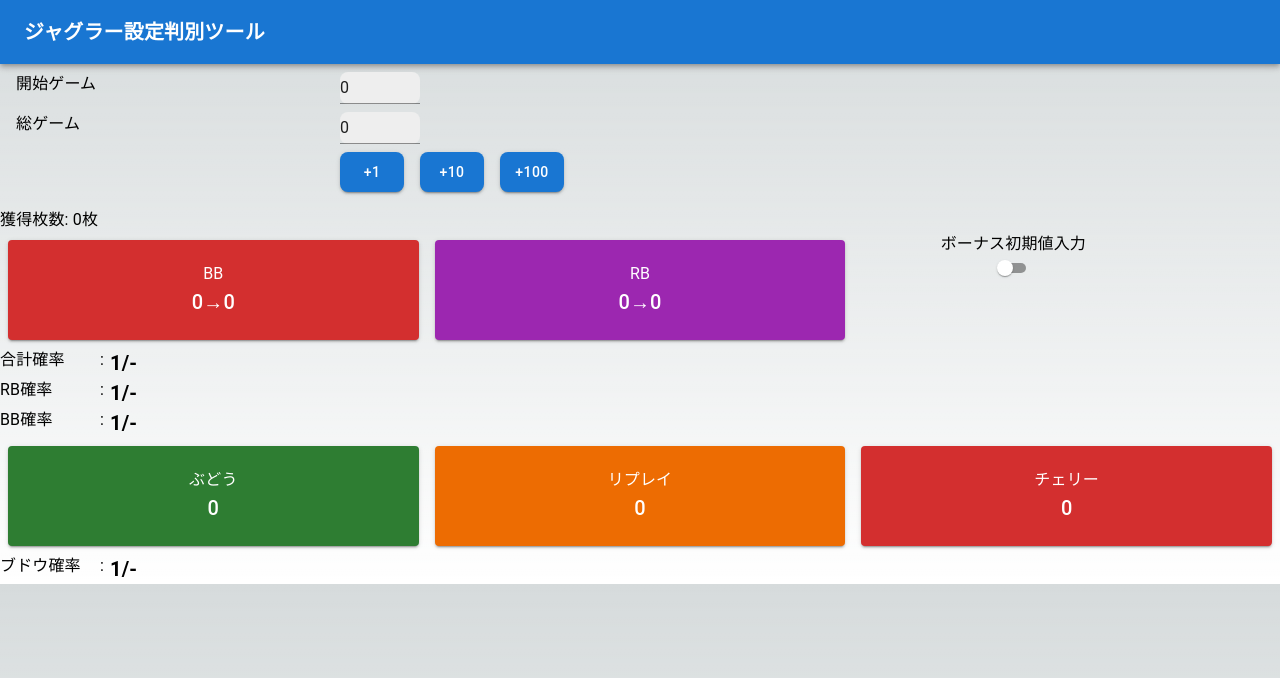
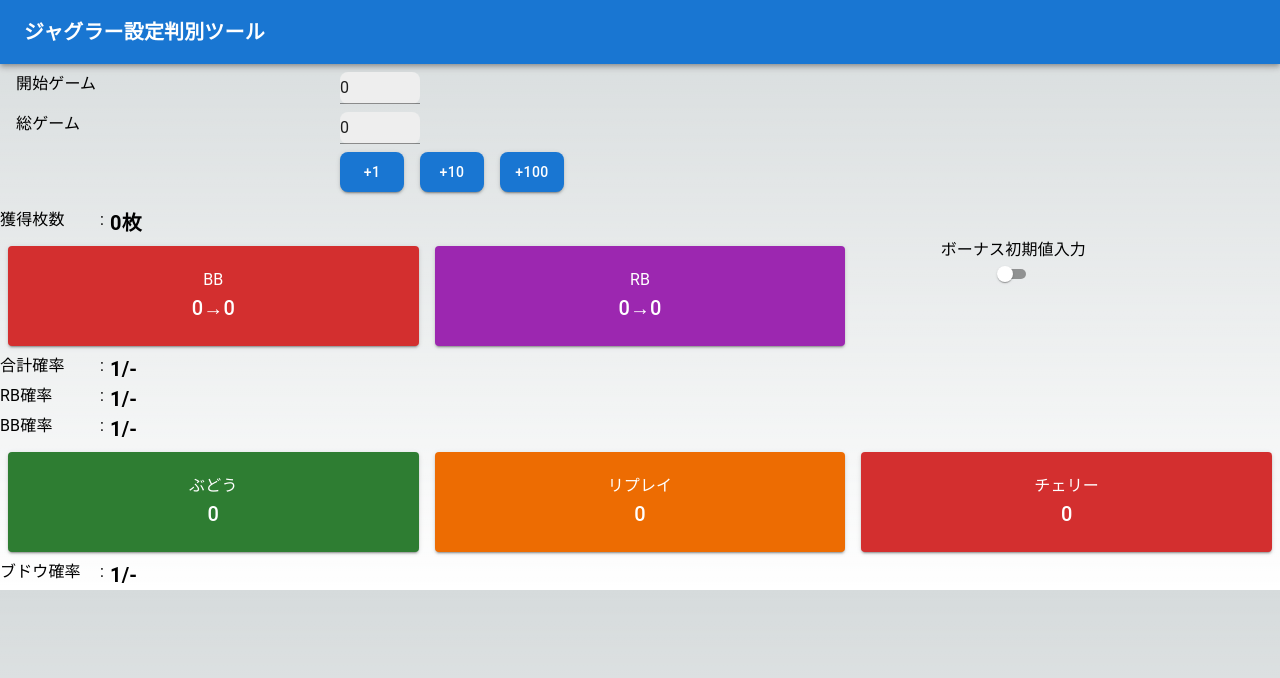
Before and after one commit to fumiya0326/pachi-app, a Next.js app: page / in a window 1280 px wide. Shown: the top 678 px of the page. Built offline with nearby package versions, Linux system fonts and the light colour scheme.

Commit message:
獲得枚数のレイアウトを調整

```diff
--- a/src/components/aquired-counter.tsx
+++ b/src/components/aquired-counter.tsx
@@ -1,6 +1,7 @@
 import { Typography } from "@mui/material";
+import { Box } from "@mui/system";
 import { FC } from "react";
-import { Hand, Hands, HandType } from "../reducers/hands";
+import { Hands, HandType } from "../reducers/hands";
 
 interface AquiredCoinCounterProps {
   gameCount: number;
@@ -31,8 +32,25 @@ export const AquiredCoinCounter: FC<AquiredCoinCounterProps> = (props) => {
   const aquiredCount = reglarBonusCoinCount + bigBonusCoinCount + grapeCoinCount + replayCoinCount + cherryCoinCount - gameCoinCount;
 
   return (
-    <Typography>
-      獲得枚数: {aquiredCount}枚
-    </Typography>
+    <Box
+      display='flex'
+    >
+      <Typography
+        width="100px"
+      >
+        獲得枚数
+      </Typography>
+      <Typography
+        width="10px"
+      >
+        :
+      </Typography>
+      <Typography
+        fontWeight="bold"
+        fontSize="20px"
+      >
+        {aquiredCount}枚
+      </Typography>
+    </Box>
   );
 }
```
